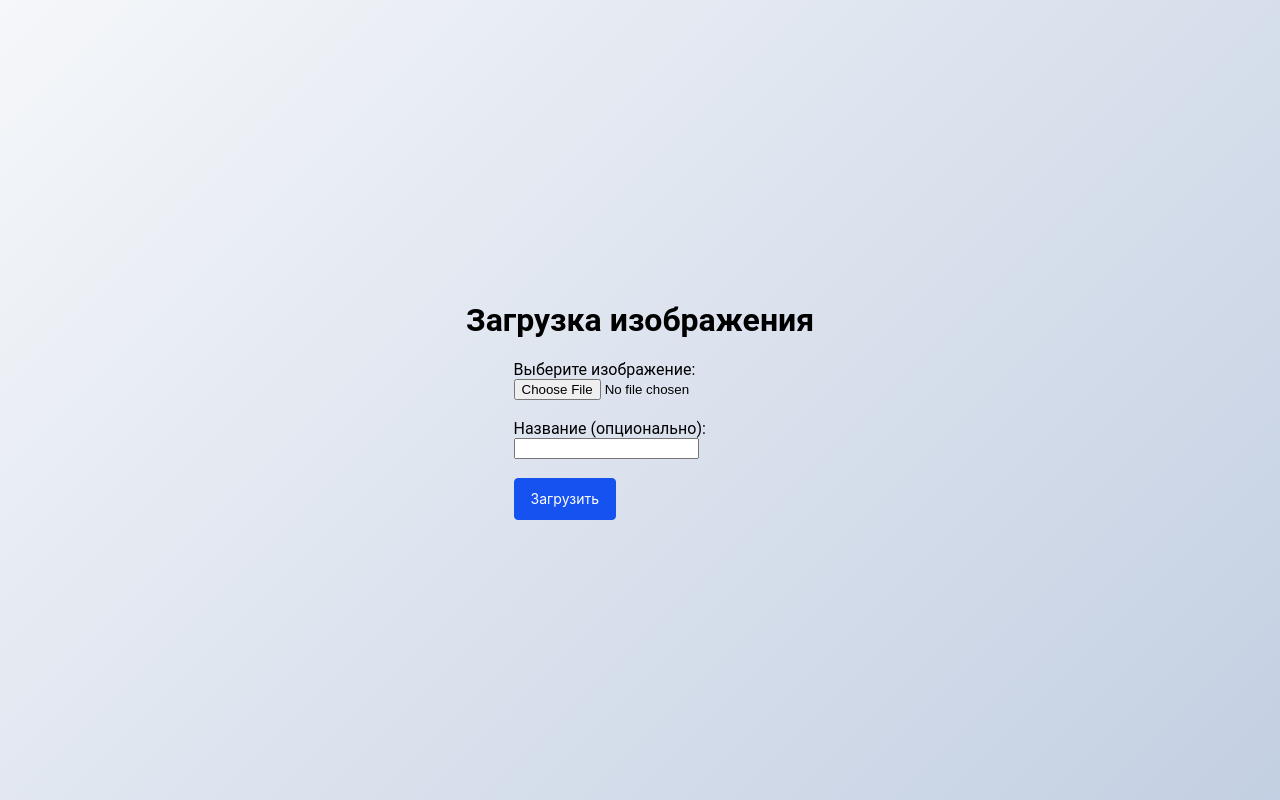
After one commit to fla1ddy/biv_backend, a Django app: page / in a window 1280 px wide. The commit adds this page. Run offline with Django 5.2, Linux system fonts and the light colour scheme.

Commit message:
demo 1.1

```diff
--- a/big_image_viewer/settings.py
+++ b/big_image_viewer/settings.py
@@ -4,8 +4,8 @@ from pathlib import Path
 BASE_DIR = Path(__file__).resolve().parent.parent
 
 SECRET_KEY = 'django-insecure-6syp%gt-yi7x^pl^59oe$b7^+rr53h@lv16evy6(2l-0l7)8y*'
-DEBUG = True
-ALLOWED_HOSTS = []
+DEBUG = False
+ALLOWED_HOSTS = ['*']
 
 INSTALLED_APPS = [
     'django.contrib.admin',
@@ -46,6 +46,7 @@ TEMPLATES = [
     },
 ]
 
+# Add file-based caching for large images
 CACHES = {
     'default': {
         'BACKEND': 'django.core.cache.backends.filebased.FileBasedCache',
--- a/big_image_viewer/urls.py
+++ b/big_image_viewer/urls.py
@@ -1,9 +1,9 @@
-from django.urls import path, include
 from django.conf import settings
 from django.conf.urls.static import static
+from django.urls import path, include
 
 urlpatterns = [
-    path('', include('tile_manager.urls')),
+    path('', include('tile_manager.urls')),  # Routes to tile_manager
 ]
 
 if settings.DEBUG:
--- a/tile_manager/models.py
+++ b/tile_manager/models.py
@@ -1,5 +1,6 @@
 from django.db import models
 
+# Создание модели для загруженного изобоажения
 class UploadedImage(models.Model):
     image = models.ImageField(upload_to='images/')
     upload_time = models.DateTimeField(auto_now_add=True)
--- /dev/null
+++ b/tile_manager/templates/home.html
@@ -0,0 +1,76 @@
+<!DOCTYPE html>
+<html lang="en">
+<head>
+    <meta charset="UTF-8">
+    <meta name="viewport" content="width=device-width, initial-scale=1.0">
+    <title>Загрузка изображения</title>
+    <style>
+        body {
+            margin: 0;
+            padding: 0;
+            font-family: 'Roboto', sans-serif;
+            background: linear-gradient(135deg, #f5f7fa, #c3cfe2);
+            height: 100vh;
+            overflow: hidden;
+            display: flex;
+            flex-direction: column;
+            align-items: center;
+            justify-content: center;
+
+        }
+        .button-26 {
+          appearance: button;
+          background-color: #1652F0;
+          border: 1px solid #1652F0;
+          border-radius: 4px;
+          box-sizing: border-box;
+          color: #FFFFFF;
+          cursor: pointer;
+          font-family: Graphik,-apple-system,system-ui,"Segoe UI",Roboto,Oxygen,Ubuntu,Cantarell,"Fira Sans","Droid Sans","Helvetica Neue",sans-serif;
+          font-size: 14px;
+          line-height: 1.15;
+          overflow: visible;
+          padding: 12px 16px;
+          position: relative;
+          text-align: center;
+          text-transform: none;
+          transition: all 80ms ease-in-out;
+          user-select: none;
+          -webkit-user-select: none;
+          touch-action: manipulation;
+          width: fit-content;
+        }
+
+        .button-26:disabled {
+          opacity: .5;
+        }
+
+        .button-26:focus {
+          outline: 0;
+        }
+
+        .button-26:hover {
+          background-color: #0A46E4;
+          border-color: #0A46E4;
+        }
+
+        .button-26:active {
+          background-color: #0039D7;
+          border-color: #0039D7;
+        }
+    </style>
+</head>
+<body>
+    <h1>Загрузка изображения</h1>
+    {% if message %}<p style="color: green;">{{ message }}</p> <br> <a href={{ link }}>{{ link }}</a>{% endif %}
+    {% if error %}<p style="color: red;">{{ error }}</p>{% endif %}
+    <form method="post" enctype="multipart/form-data">
+        {% csrf_token %}
+        <label for="image">Выберите изображение:</label><br>
+        <input type="file" name="image" id="image" required><br><br>
+        <label for="source">Название (опционально):</label><br>
+        <input type="text" name="source" id="source"><br><br>
+        <button type="submit" class="button-26">Загрузить</button>
+    </form>
+</body>
+</html>
--- a/tile_manager/urls.py
+++ b/tile_manager/urls.py
@@ -1,8 +1,10 @@
 from django.urls import path
-from .views import ImageUploadView, TileView, image_viewer
+from .views import ImageUploadView, TileView, image_viewer, home
 
 urlpatterns = [
-    path('upload/', ImageUploadView.as_view(), name='image-upload'),
-    path('tiles/<int:image_id>/<int:level>/<int:x>_<int:y>.png', TileView.as_view(), name='tile-view'),
-    path('viewer/<int:image_id>/', image_viewer, name='image-viewer'),
+    path('', home, name='home'), # Главная страница
+    path('upload/', ImageUploadView.as_view(), name='image-upload'), # API endpoint для загрузки изображений
+    path('tiles/<int:image_id>/<int:level>/<int:x>_<int:y>.png',
+         TileView.as_view(), name='tile-view'), # API endpoint для получения тайлов
+    path('viewer/<int:image_id>/', image_viewer, name='image-viewer'), # Путь к странице просмотра изображения
 ]
--- a/tile_manager/views.py
+++ b/tile_manager/views.py
@@ -1,52 +1,111 @@
+import math
+import os
+
+import requests
+from PIL import Image
+from django.conf import settings
+from django.core.files.uploadhandler import TemporaryFileUploadHandler
+from django.http import FileResponse, Http404
 from django.shortcuts import render, get_object_or_404
-from django.http import FileResponse, Http404
+from django.urls import reverse
+from rest_framework.parsers import MultiPartParser, FormParser
+from rest_framework.response import Response
 from rest_framework.views import APIView
-from rest_framework.response import Response
-from rest_framework.parsers import MultiPartParser, FormParser
-from django.conf import settings
-import os
+
 from .models import UploadedImage
 from .utils import generate_tiles
-from PIL import Image
 
+# Главная страница с возможностью загрузки изображения
+def home(request):
+    # Получение загруженного изображения и дополнительных данных
+    if request.method == 'POST':
+        image = request.FILES.get('image')
+        source = request.POST.get('source', '')
+
+        # Отправка POST-запроса на эндпоинт загрузки изображения
+        response = requests.post(
+            request.build_absolute_uri(reverse('image-upload')),
+            files={'image': image},
+            data={'source': source},
+        )
+
+        # Проверяем, что изображение успешно сохранено
+        uploaded_image = UploadedImage.objects.filter(image=image).last()
+        if response.status_code == 202:
+            return render(request, 'home.html', {"message": f"Изображение успешно загружено и доступно по адресу: ",
+                                                 "link": f"http://127.0.0.1:8000/viewer/{response.json().get('id')}"})
+        else:
+            return render(request, 'home.html', {'error': 'Не удалось загрузить изображение.'})
+
+    # Отображение страницы без загрузки изображения
+    return render(request, 'home.html')
+
+# Эндпоинт для загрузки изображений через API
 class ImageUploadView(APIView):
+    # Указываем парсеры для работы с формами и файлами
     parser_classes = (MultiPartParser, FormParser)
 
     def post(self, request):
+        # Устанавливаем обработчик временных файлов
+        request.upload_handlers = [TemporaryFileUploadHandler()]
+
+        # Получаем файл изображения и источник, если он указан
         file_obj = request.FILES.get('image')
         source = request.data.get('source', '')
         if not file_obj:
             return Response({"error": "Изображение не предоставлено."}, status=400)
 
+        # Создаем запись в базе данных для загруженного изображения
         uploaded_image = UploadedImage.objects.create(image=file_obj, source=source)
-        image_path = uploaded_image.image.path
-        output_dir = os.path.join(settings.MEDIA_ROOT, 'dzi', str(uploaded_image.id))
-        os.makedirs(output_dir, exist_ok=True)
 
-        generate_tiles(image_path, output_dir)
+        # Асинхронная обработка изображения (генерация тайлов)
+        self.process_image_async(uploaded_image.image.path, uploaded_image.id)
 
-        return Response({"message": "Изображение загружено и тайлы сгенерированы."})
+        # Возвращаем успешный ответ с ID изображения
+        return Response({
+            "message": f"Изображение успешно загружено!",
+            "id": uploaded_image.id,
+        }, status=202)
 
+    def process_image_async(self, image_path, image_id):
+        # Асинхронная обработка изображения через отдельный поток
+        from threading import Thread
+        output_dir = os.path.join(settings.MEDIA_ROOT, 'dzi', str(image_id))
+        os.makedirs(output_dir, exist_ok=True) # Создаем директорию для тайлов
+
+        # Запускаем генерацию тайлов в отдельном потоке
+        thread = Thread(target=generate_tiles, args=(image_path, output_dir))
+        thread.start()
+
+# Эндпоинт для получения конкретного тайла изображения
 class TileView(APIView):
     def get(self, request, image_id, level, x, y):
+        # Формируем путь к тайлу на диске
         tile_path = os.path.join(
             settings.MEDIA_ROOT, 'dzi', str(image_id), f"level_{level}", f"{x}_{y}.png"
         )
 
+        # Если тайл существует, возвращаем его в ответе
         if os.path.exists(tile_path):
             return FileResponse(open(tile_path, 'rb'), content_type='image/png')
+        # Если тайл не найден, возвращаем 404
         raise Http404("Тайл не найден.")
 
+# Функция для просмотра изображения с поддержкой зумирования
 def image_viewer(request, image_id):
+    # Получаем объект загруженного изображения по ID
     uploaded_image = get_object_or_404(UploadedImage, id=image_id)
     image_path = uploaded_image.image.path
 
+
+    # Открываем изображение и получаем его размеры
     with Image.open(image_path) as img:
         image_width, image_height = img.size
 
-    output_dir = os.path.join(settings.MEDIA_ROOT, 'dzi', str(image_id))
-    max_zoom_level = generate_tiles(image_path, output_dir)
+    # Вычисляем максимальный уровень зума на основе размеров изображения
+    max_zoom_level = int(math.ceil(math.log2(max(image_width, image_height) / 256)))
 
+    # Передаем данные в шаблон для отображения
     context = {
         "image_id": image_id,
         "image_width": image_width,
```
Also changed, not shown: tile_manager/templates/viewer.html (+73 -4 lines), tile_manager/utils.py (+11 -4 lines).
